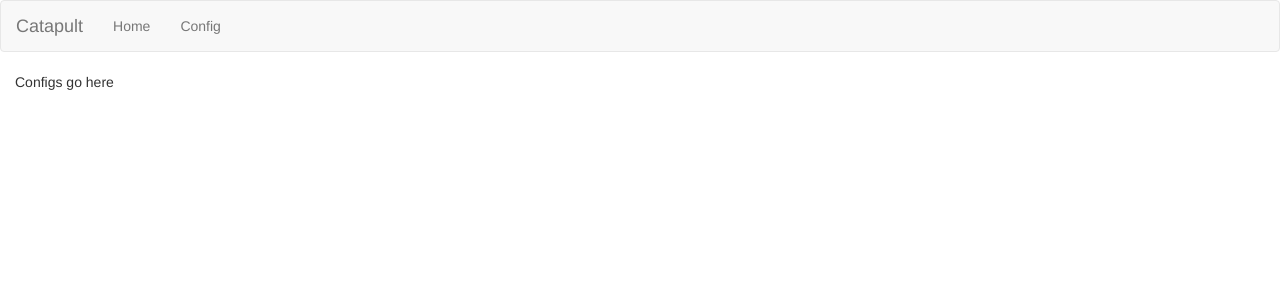
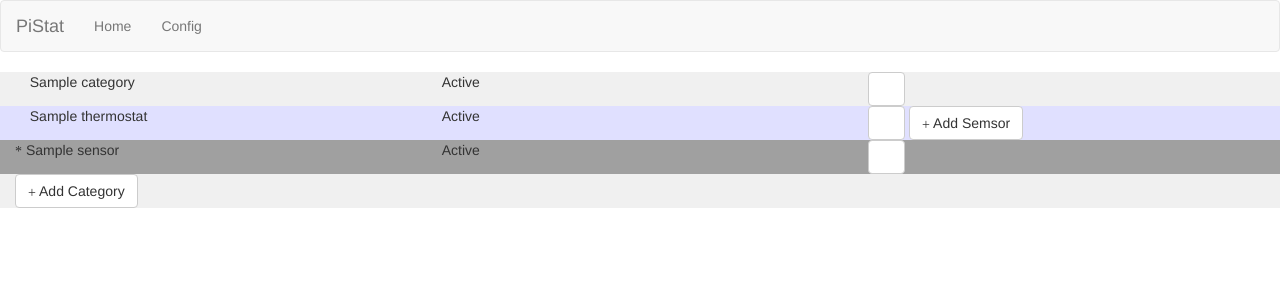
Before and after one commit to PuffinWare/pistat, a Flask app: template templates/config.html in a window 1280 px wide. Shown: the top 300 px of the page. Run offline with Flask 2, Linux system fonts and the light colour scheme; the template is opened without the code that fills it: most values are stand-ins (such as "Sample title", 1, 10 or a date in 2020); some libraries are stand-ins or nearby versions; some web fonts are replaced.

Commit message:
First cut of config screen with category crud working

```diff
--- a/com/puffinware/pistat/__init__.py
+++ b/com/puffinware/pistat/__init__.py
@@ -0,0 +1,4 @@
+from peewee import SqliteDatabase
+
+# Put in the module file to avoid circular imports between db and models
+DB = SqliteDatabase('pistat.db', pragmas=[('user_version', 1)])
--- /dev/null
+++ b/com/puffinware/pistat/db.py
@@ -0,0 +1,27 @@
+"""
+Copyright 2016 Puffin Software. All rights reserved.
+"""
+
+from com.puffinware.pistat.models import User, Location, Category, Thermostat, Sensor, Reading
+from com.puffinware.pistat import DB
+from logging import getLogger
+
+log = getLogger(__name__)
+
+def setup_db(app):
+  DB.create_tables([User, Location, Category, Thermostat, Sensor, Reading], safe=True)
+
+  # This hook ensures that a connection is opened to handle any queries
+  # generated by the request.
+  @app.before_request
+  def _db_connect():
+    log.debug('DB Connect')
+    DB.connect()
+
+  # This hook ensures that the connection is closed when we've finished
+  # processing the request.
+  @app.teardown_request
+  def _db_close(exc):
+    if not DB.is_closed():
+      log.debug('DB Close')
+      DB.close()
--- a/pistat.py
+++ b/pistat.py
@@ -8,6 +8,7 @@ import sys
 import os
 import logging
 from com.puffinware.pistat.routes import setup_routes
+from com.puffinware.pistat.db import setup_db
 from logging.handlers import RotatingFileHandler
 from flask import Flask
 from argparse import ArgumentParser
@@ -52,13 +53,15 @@ def main(argv=None):
   logging.getLogger('requests.packages.urllib3').setLevel(logging.WARNING)
 
   setup_routes(webapp)
+  setup_db(webapp)
 
   log.info("Starting pistat on %s | config file: %s | debug: %s", options.port, options.config, options.debug)
   if options.debug:
-    webapp.run(host='0.0.0.0', port=options.port, debug=True)
-  else:
-    http_server = WSGIServer(('', options.port), webapp, log=None)
-    http_server.serve_forever()
+    webapp.debug = True
+  #   webapp.run(host='0.0.0.0', port=options.port)
+  # else:
+  http_server = WSGIServer(('', options.port), webapp, log=None)
+  http_server.serve_forever()
 
 if __name__ == "__main__":
   main()
--- a/static/css/pistat.css
+++ b/static/css/pistat.css
@@ -2,101 +2,14 @@ h1, h2, h3, h4, h5, h6, label, th {
   font-weight: normal;
 }
 
-svg {
-  width: 100%;
-  height: 400px;
+.bg-category {
+  background-color: #f0f0f0;
 }
 
-#node-info {
-  width: 200px;
+.bg-thermostat {
+  background-color: #e0e0ff;
 }
 
-#node-info-content {
-  display: none;
-  background: rgba(255, 255, 255, .9);
-  padding: 0 1em;
-  border: 1px solid #ccc;
-  border-radius: 0 .5em .5em .5em;
+.bg-sensor {
+  background-color: #a0a0a0;
 }
-
-.link,
-.node {
-  stroke-width: 2px;
-}
-
-.link {
-  stroke: #0d47c4;
-}
-
-.symbol {
-  margin-left: -1em;
-}
-
-.symbol::before {
-  content: '';
-  display: inline-block;
-  width: .75em;
-  height: .75em;
-  margin: .125em .25em 0 0;
-  border-radius: 100%;
-}
-
-.node:not(.primary) {
-  cursor: pointer;
-}
-
-.node {
-  fill: white;
-}
-
-.node.btid {
-  stroke: #0d47c4;
-}
-
-.symbol.btid::before {
-  background: #0d47c4;
-}
-
-.node.btid.primary {
-  fill: #0d47c4;
-}
-
-.narrative .node.btid {
-  fill: #5A8BF4;
-}
-
-.symbol.client::before {
-  background: #6fc40d;
-}
-
-.node.client {
-  stroke: #6fc40d;
-}
-
-.node.client.connects-to-primary {
-  fill: #6fc40d;
-}
-
-.symbol.vendor::before {
-  background: #c40d73;
-}
-
-.node.vendor {
-  stroke: #c40d73;
-}
-
-.node.vendor.connects-to-primary {
-  fill: #c40d73;
-}
-
-.symbol.contributor::before {
-  background: #ff7f0e;
-}
-
-.node.contributor {
-  stroke: #ff7f0e;
-}
-
-.node.contributor.connects-to-primary {
-  fill: #ff7f0e;
-}
--- a/templates/base.html
+++ b/templates/base.html
@@ -2,7 +2,7 @@
 <html lang="en">
 <head>
   <meta charset="UTF-8">
-  <title>PuffinWare | PiStat</title>
+  <title>PuffinWare | {% block title %}{% endblock %}</title>
   <meta name="viewport" content="width=device-width, initial-scale=1">
   <link href="/static/favicon.ico" rel="shortcut icon">
   <link href="/static/css/bootstrap.min.css" rel="stylesheet">
@@ -21,7 +21,7 @@
             <span class="icon-bar"></span>
             <span class="icon-bar"></span>
           </button>
-          <a class="navbar-brand" href="/">Catapult</a>
+          <a class="navbar-brand" href="/">PiStat</a>
         </div>
 
         <div class="collapse navbar-collapse" id="main-navbar">
@@ -33,6 +33,20 @@
 
       </div>
     </nav>
+{% if alerts %}
+    <div class="container-fluid">
+  {% for alert in alerts %}
+      <div class="row">
+        <div class="col-sm-12">
+          <div class="alert alert-{{alert.level}} alert-dismissible" role="alert">
+            <button type="button" class="close" data-dismiss="alert" aria-label="Close"><span aria-hidden="true">&times;</span></button>
+            <strong>{{ alert.title }}</strong> {{ alert.message }}
+          </div>
+        </div>
+      </div>
+  {% endfor %}
+    </div>
+{% endif %}
     <div class="container-fluid">
 {% block content %}{% endblock %}
     </div>
--- a/templates/config.html
+++ b/templates/config.html
@@ -1,12 +1,93 @@
 {% extends "base.html" %}
+{% block title %}Config{% endblock %}
+{% block content %}
 
-{% block title %}Pi Stat - Config{% endblock %}
+{% for category in categories %}
+    <div class="row bg-category">
+      <div class="col-sm-4"><span class="glyphicon glyphicon-th-list" aria-hidden="true"></span> {{ category.name }}</div>
+      <div class="col-sm-4">Active</div>
+      <div class="col-sm-4">
+        <div class="dropdown">
+          <button type="button" id="dropCat_{{ category.id }}" class="btn btn-default dropdown-toggle" aria-label="Left Align" data-toggle="dropdown" aria-haspopup="true" aria-expanded="true">
+            <span class="glyphicon glyphicon-cog" aria-hidden="true"></span>
+          </button>
+          <ul class="dropdown-menu" aria-labelledby="dropCat_{{ category.id }}">
+            <li><a href="/category/{{ category.id }}" data-entity="category" data-entity-id="{{ category.id }}">Edit</a></li>
+            <li><a href="/thermostat?category_id={{ category.id }}">Add Thermostat</a></li>
+            <li role="separator" class="divider"></li>
+            <li><a href="/category/{{ category.id }}/delete" data-entity="category" data-entity-id="{{ category.id }}">Delete</a></li>
+          </ul>
+        </div>
+      </div>
+    </div>
 
-{% block content %}
-Configs go here
+  {% if category.thermostat_set|length == 0 %}
+    <div class="row">
+      <div class="col-sm-12">
+        <div class="alert alert-warning alert-dismissible" role="alert">
+          <button type="button" class="close" data-dismiss="alert" aria-label="Close"><span aria-hidden="true">&times;</span></button>
+          <span class="glyphicon glyphicon-" aria-hidden="true"></span>
+          <strong>Warning</strong> No Thermostats have been defined
+        </div>
+      </div>
+    </div>
+  {% endif %}
+
+  {% for thermostat in category.thermostat_set %}
+    <div class="row bg-thermostat">
+      <div class="col-sm-4"><span class="glyphicon glyphicon-modal-window" aria-hidden="true"></span> {{ thermostat.name }}</div>
+      <div class="col-sm-4">Active</div>
+      <div class="col-sm-4">
+        <button type="button" class="btn btn-default" aria-label="Left Align">
+          <span class="glyphicon glyphicon-cog" aria-hidden="true"></span>
+        </button>
+        <button type="button" class="btn btn-default" aria-label="Left Align">
+          <span class="glyphicon glyphicon-plus" aria-hidden="true"></span> Add Semsor
+        </button>
+      </div>
+    </div>
+    {% for sensor in thermostat.sensor_set %}
+    <div class="row bg-sensor">
+      <div class="col-sm-4"><span class="glyphicon glyphicon-asterisk" aria-hidden="true"></span> {{ sensor.name }}</div>
+      <div class="col-sm-4">Active</div>
+      <div class="col-sm-4">
+        <button type="button" class="btn btn-default" aria-label="Left Align">
+          <span class="glyphicon glyphicon-cog" aria-hidden="true"></span>
+        </button>
+      </div>
+    </div>
+  {% endfor %}
+
+  {% endfor %}
+{% endfor %}
+
+    <div class="row bg-category">
+      <div class="col-sm-4">
+        <button id="btn_category_add" type="button" class="btn btn-default" aria-label="Left Align">
+          <span class="glyphicon glyphicon-plus" aria-hidden="true"></span> Add Category
+        </button>
+      </div>
+    </div>
+
 {% endblock %}
-
 {% block scripts %}
   <script>
+    $("#btn_category_add").click(function() {
+      window.location.href = '/category';
+    });
+    console.log('find dels')
+
+    $("a[data-entity]").click(function() {
+      var entity = $(this).data("entity");
+      var id = $(this).data("entity-id");
+      console.log('e:'+entity+' | id:'+id)
+      $.ajax({
+        url: '/' + entity + '/' + id,
+        type: 'DELETE',
+        success: function(result) {
+          window.location.assign('/config')
+        }
+      });
+    });
   </script>
 {% endblock %}
--- a/templates/index.html
+++ b/templates/index.html
@@ -1,6 +1,6 @@
 {% extends "base.html" %}
 
-{% block title %}Pi Stat{% endblock %}
+{% block title %}PiStat{% endblock %}
 
 {% block content %}
 Readings go here
```
Also changed, not shown: com/puffinware/pistat/category.py (added, +36 -0 lines), com/puffinware/pistat/models.py (+65 -7 lines), com/puffinware/pistat/routes.py (+14 -3 lines), com/puffinware/pistat/sensor.py (added, +12 -0 lines), com/puffinware/pistat/thermostat.py (added, +12 -0 lines), templates/edit_category.html (added, +24 -0 lines).
